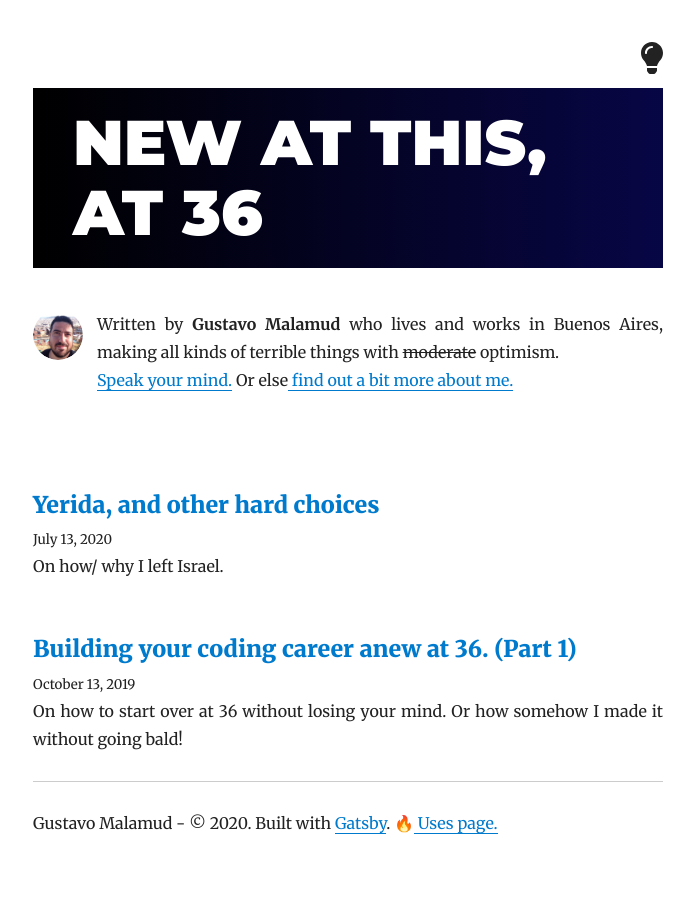
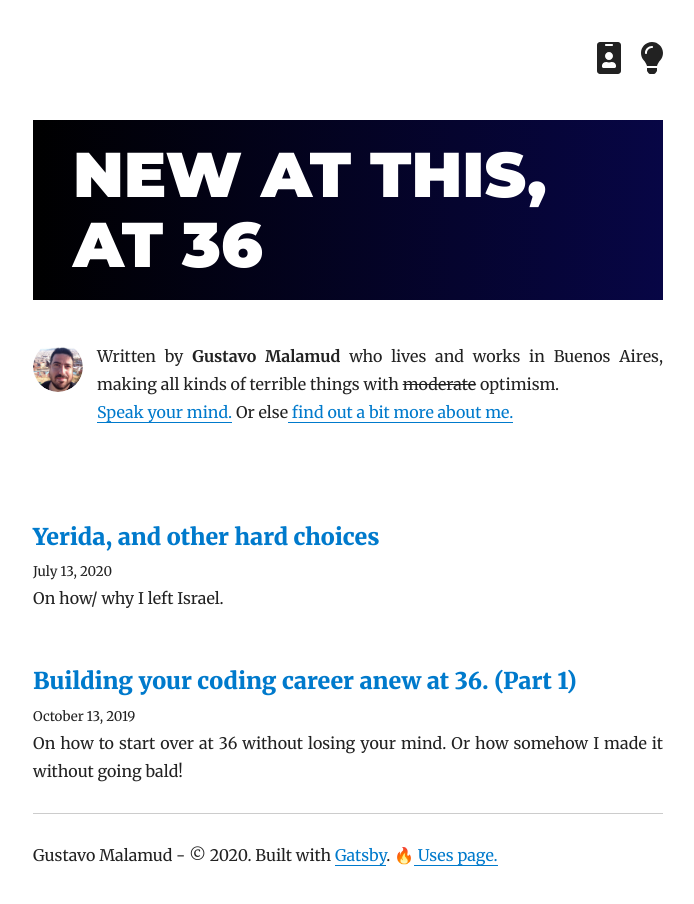
Before and after one commit to gusma/malamud.dev, a Gatsby site: page / in a window 1280 px wide. Shown: the whole page, without its empty margins (292-986 px from the left). Built offline with nearby package versions, Linux system fonts and the light colour scheme; Gatsby itself is replaced by a stand-in of ours; some packages are replaced by stand-ins of ours.

Commit message:
Minor: Adds header link to profile

```diff
--- a/src/components/layout.css
+++ b/src/components/layout.css
@@ -20,8 +20,9 @@ body.dark {
 
 .colorToggler{
 	text-align:right;
-	padding-bottom:10px;
 }
+
+.colorToggler ul li{ display:inline-block;padding:0 0 0 20px;list-style-type: none;}
 
 
 .great-title {
--- a/src/components/layout.js
+++ b/src/components/layout.js
@@ -6,7 +6,8 @@ import { rhythm, scale } from "../utils/typography";
 import { ThemeToggler } from 'gatsby-plugin-dark-mode';
 import { FontAwesomeIcon } from '@fortawesome/react-fontawesome';
 import {
-  faLightbulb
+	faLightbulb,
+	faIdBadge
 } from '@fortawesome/free-solid-svg-icons'
 
 class Layout extends React.Component {
@@ -20,6 +21,20 @@ class Layout extends React.Component {
 			header = (
 				<>
 				<div className="colorToggler">
+				<ul>
+					<li>
+				<Link
+						style={{
+							boxShadow: `none`,
+							textDecoration: `none`,
+							color: `inherit`
+						}}
+						to={`/about`}
+					>
+				<FontAwesomeIcon icon={faIdBadge} size="2x" />
+				</Link>
+				</li>
+				<li>
 				<ThemeToggler>
         {({ theme, toggleTheme }) => (
 				 <span
@@ -31,6 +46,7 @@ class Layout extends React.Component {
 				 </span>
         )}
       </ThemeToggler>
+			</li></ul>
 			</div>
 				<h1
 					style={{
```
